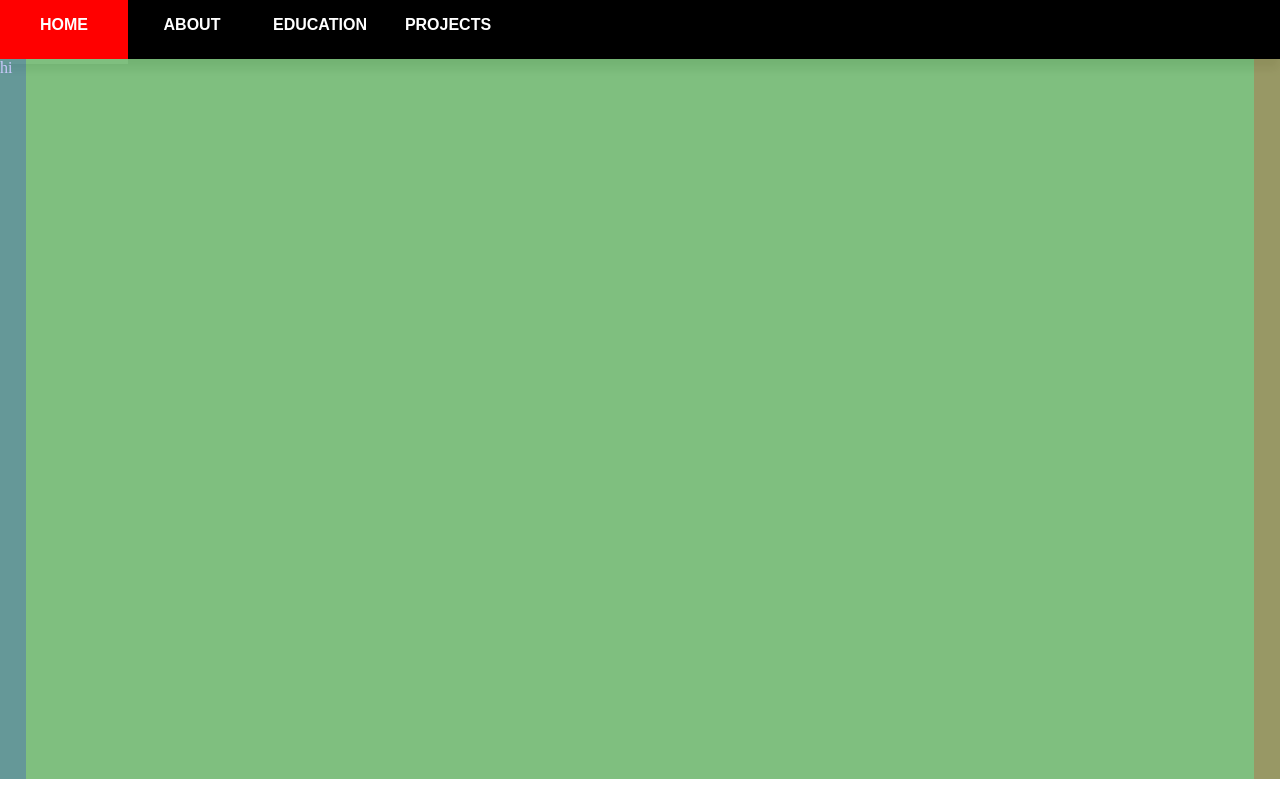
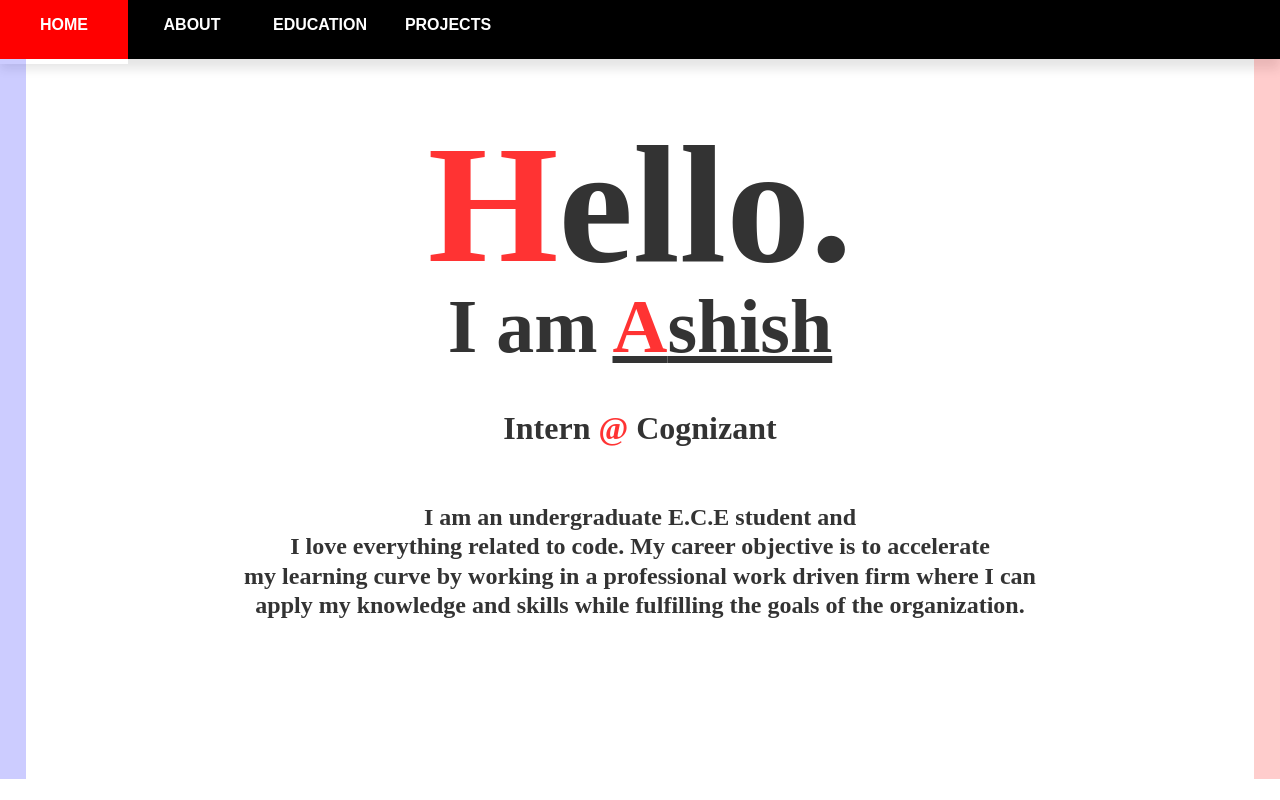
Before and after one commit to akatsukioshiro/akatsukioshiro.github.io, a plain HTML site: page index.html in a window 1280 px wide. Drawn offline with Linux system fonts and the light colour scheme.

Commit message:
started changing details

```diff
--- a/index.html
+++ b/index.html
@@ -7,7 +7,7 @@ background-color:black;
 }
 @keyframes content {
   0%   {opacity:0;}
-  100% {opacity:0.5;}
+  100% {opacity:0.8;}
 
 }
 
@@ -90,15 +90,18 @@ background-color:black;
 }
 .data{
   animation: content 5s;
+  vertical-align: middle;
+  line-height: 1.2vh;
+  text-align: center;
 }
 #content1{
-background-color:green;
+background-color:rgba(255,255,255,0);
 height:90vh;
 width:100vw;
 float:left;
 position:fixed;
-color:white;
-opacity:0.5;
+color:black;
+opacity:0.8;
 }
 #content2{
 background-color:tomato;
@@ -360,21 +363,30 @@ function mousyend()
 </center>
 <div onmouseover="var myTimer=setTimeout('myFunction()', 400)"
 onmouseout="clearTimeout(myTimer)" id="LHS" class="controller">
+
 </div>
 <div id="content1" class="data">
-hi
+<br><br><br><h1 style="font-size:21vh;"><span style="color: red">H</span>ello.</h1>
+<h1 style="font-size:9.5vh;">I am <u><span style="color: red">A</span>shish</u></h1>
+<br><br>
+<h1>Intern <span style="color: red">@</span> Cognizant</h1><br><br><br><br>
+<h2> I am an undergraduate E.C.E student and</h2>
+<h2> I love everything related to code. My career objective is to accelerate </h2>
+<h2> my learning curve by working in a professional work driven firm where I can </h2>
+<h2> apply my knowledge and skills while fulfilling the goals of the organization.</h2>
 </div>
 <div id="content2" class="data">
-hi
+
 </div>
 <div id="content3" class="data">
-hi
+
 </div>
 <div id="content4" class="data">
-hi
+
 </div>
 <div onmouseover="var myTimer=setTimeout('myFunction1()', 400)"
 onmouseout="clearTimeout(myTimer)" id="RHS" class="controller">
+
 </div>
 
 </body>
```
